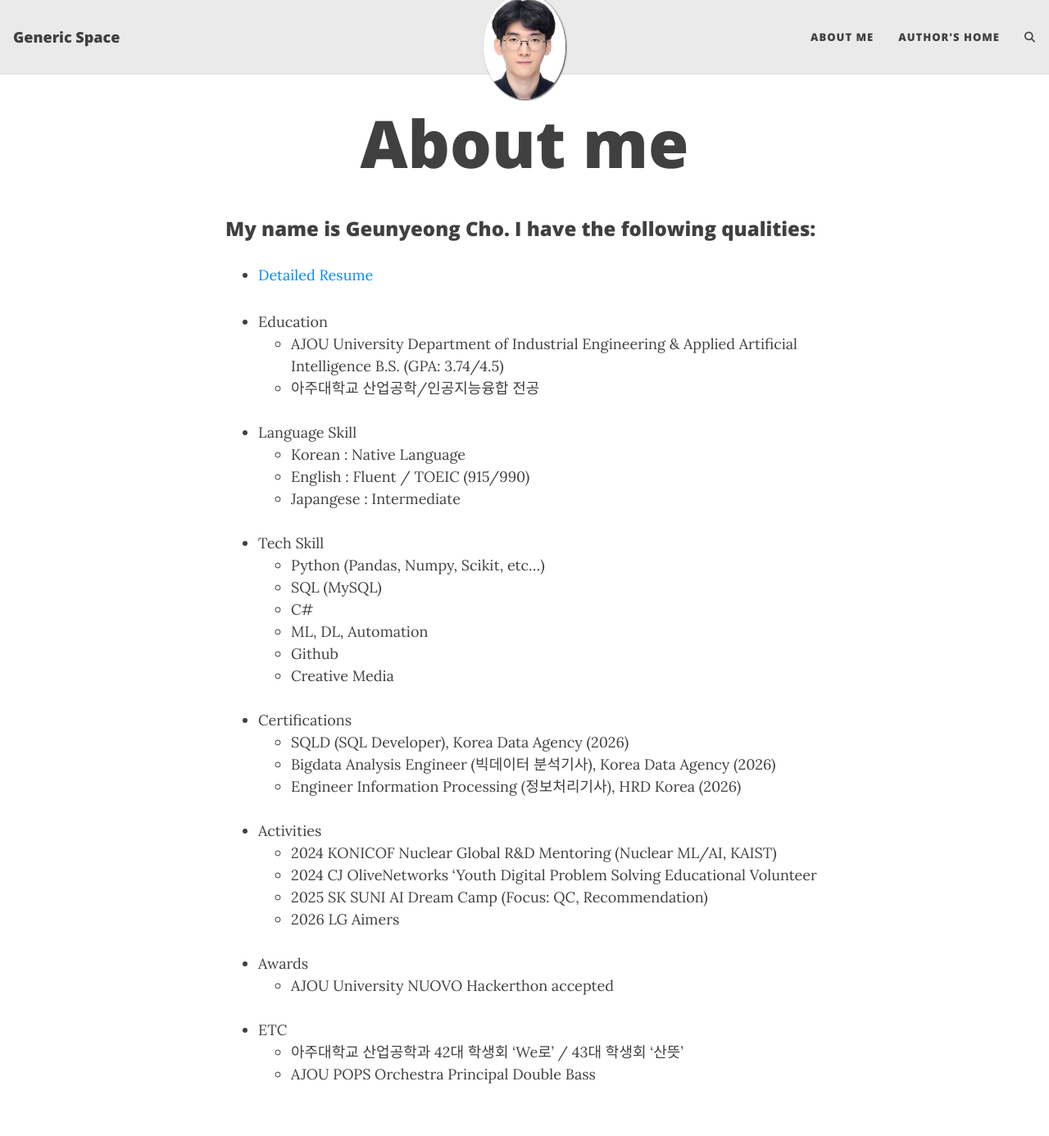
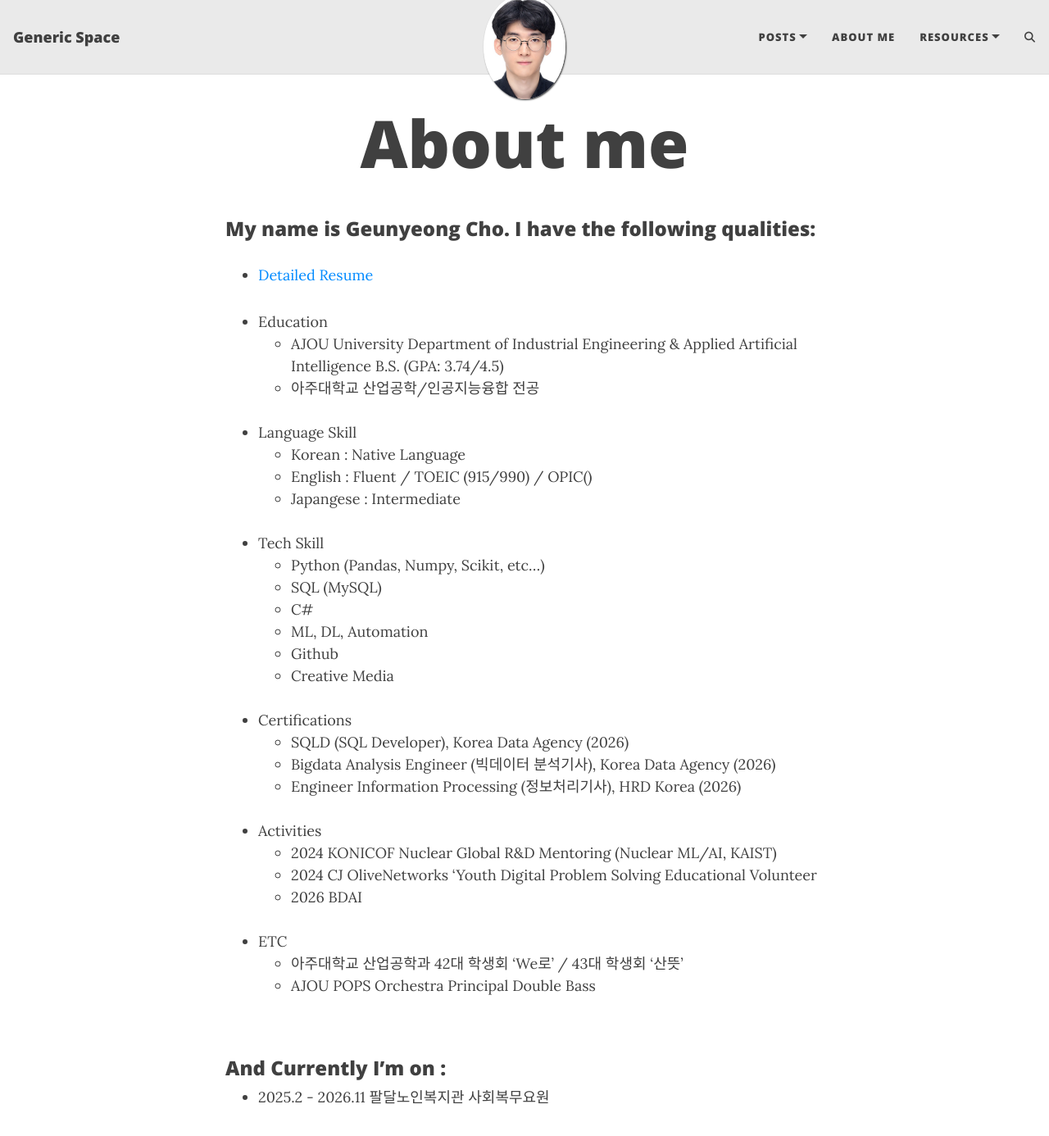
Before and after one commit to 48harry/48harry.github.io, a Jekyll site: the page built from aboutme.md, in a window 1280 px wide and 1400 px high. Shown: the top 1386 px of the window at 82% size. Built offline with Jekyll 4.4.1, drawn with Linux system fonts in a browser that asks for light colours; comment, search, counter and statistics services are not loaded.

Commit message:
page update

```diff
--- a/_config.yml
+++ b/_config.yml
@@ -20,11 +20,16 @@
 ###############################################
 
 navbar-links:
+  Posts:
+    - Tech Articles : "articles"
+    - Daily Newsletter : "newsletters"
   About Me: "aboutme"
-  # Resources:
-  #   - GitHub: "https://github.com/48harry"
-  #   - Youtube: "https://www.youtube.com/@Geunyeong_Cho"
-  Author's home: "https://blog.naver.com/48harry"
+  Resources:
+    - GitHub: "https://github.com/48harry"
+    - Youtube: "https://www.youtube.com/@Geunyeong_Cho"
+    - Naver Blog: "https://blog.naver.com/48harry"
+
+
 
 ################
 # --- Logo --- #
--- a/aboutme.md
+++ b/aboutme.md
@@ -14,7 +14,7 @@
 
 - Language Skill
     - Korean : Native Language
-    - English : Fluent / TOEIC (915/990)
+    - English : Fluent / TOEIC (915/990) / OPIC()
     - Japangese : Intermediate<br/><br/>
 
 - Tech Skill
@@ -35,11 +35,8 @@
 - Activities
     - 2024 KONICOF Nuclear Global R&D Mentoring (Nuclear ML/AI, KAIST)
     - 2024 CJ OliveNetworks 'Youth Digital Problem Solving Educational Volunteer
-    - 2025 SK SUNI AI Dream Camp (Focus: QC, Recommendation)
-    - 2026 LG Aimers<br/><br/>
+    - 2026 BDAI<br/><br/>
 
-- Awards
-    - AJOU University NUOVO Hackerthon accepted<br/><br/>
 
 - ETC
     - 아주대학교 산업공학과 42대 학생회 ‘We로’ / 43대 학생회 ‘산뜻’
```
Also changed, not shown: Daily Newsletters.md (added, +23 -0 lines), Tech Articles.md (added, +28 -0 lines), .obsidian/workspace.json.
